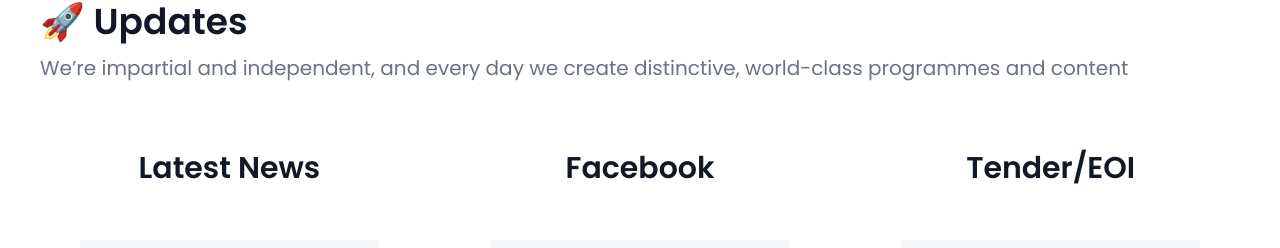
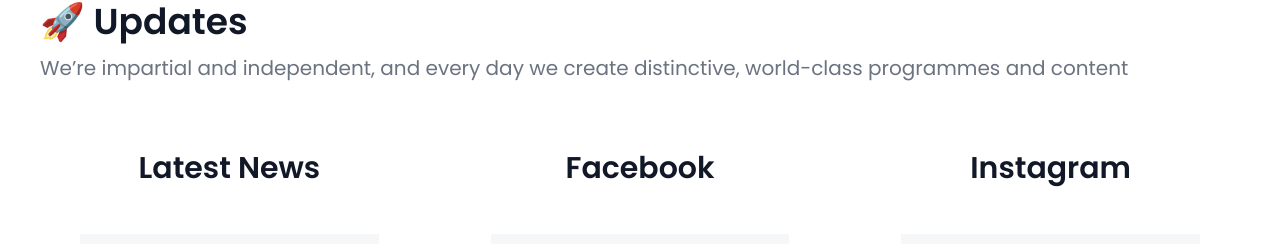
Before and after one commit to PrashanthKumar0/Uttarakhand-Doon-silk-Frontend, a Next.js app: page / in a window 1280 px wide. Shown: the part 4187-4435 px from the top of the page. Built offline with nearby package versions, Linux system fonts and the light colour scheme; no server answers; what react-hooks-global-state would draw is missing.

Commit message:
Added Instagram Embeding

```diff
--- a/src/app/about/PageAbout.jsx
+++ b/src/app/about/PageAbout.jsx
@@ -16,6 +16,8 @@ import HeaderTitle from './HeaderTitle';
 //import SectionVideo from "./SectionVideos"
 import Crousal from "../Crousal/page";
 import { PageHome } from "../page";
+
+
 
 const PageAbout = ({ }) => {
 
@@ -63,8 +65,13 @@ const PageAbout = ({ }) => {
         </div>
 
         <SectionStatistic />
+
+        <div className="flex">
+          <iframe class="m-auto w-[300px] md:w-[600px] h-[600px] instagram-media instagram-media-rendered" id="instagram-embed-1" src="https://www.instagram.com/doon.silk/embed/?cr=1&amp;v=12&amp;wp=540&amp;rd=https%3A%2F%2Fwww.instaembedcode.com&amp;rp=%2F#%7B%22ci%22%3A1%2C%22os%22%3A18995.20000000298%2C%22ls%22%3A8454.89999999106%2C%22le%22%3A8923.5%7D" allowtransparency="true" allowfullscreen="true" frameborder="0" data-instgrm-payload-id="instagram-media-payload-1" scrolling="no" />
+        </div>
+
         <div style={{ display: 'flex', alignItems: 'center', justifyContent: 'center' }}>
-          <iframe src="https://www.google.com/maps/embed?pb=!1m18!1m12!1m3!1d3443.527405645236!2d77.96277967556495!3d30.33595767477822!2m3!1f0!2f0!3f0!3m2!1i1024!2i768!4f13.1!3m3!1m2!1s0x39092b5ca23b57c3%3A0x22913355728bbfce!2sDOON%20SILK!5e0!3m2!1sen!2sin!4v1699033595448!5m2!1sen!2sin" width="600" height="450" style={{border:'0px'}} allowfullscreen="" loading="lazy" referrerpolicy="no-referrer-when-downgrade"></iframe>
+          <iframe src="https://www.google.com/maps/embed?pb=!1m18!1m12!1m3!1d3443.527405645236!2d77.96277967556495!3d30.33595767477822!2m3!1f0!2f0!3f0!3m2!1i1024!2i768!4f13.1!3m3!1m2!1s0x39092b5ca23b57c3%3A0x22913355728bbfce!2sDOON%20SILK!5e0!3m2!1sen!2sin!4v1699033595448!5m2!1sen!2sin" width="600" height="450" style={{ border: '0px' }} allowfullscreen="" loading="lazy" referrerpolicy="no-referrer-when-downgrade"></iframe>
         </div>
 
         {/* <SectionPromo3 /> */}
--- a/src/app/about/SectionStatistic.jsx
+++ b/src/app/about/SectionStatistic.jsx
@@ -69,7 +69,7 @@ const SectionStatistic = ({ className = "" }) => {
 
         <div className="text-center">
           <h3 className="text-2xl font-semibold leading-none p-3 text-neutral-900 md:text-3xl dark:text-neutral-200">
-         Facebook
+            <a href="Facebook" className="cursor-pointer">Facebook</a>
           </h3>
           <div className="marquee-wrapper">
             <div className="container">
@@ -98,7 +98,7 @@ const SectionStatistic = ({ className = "" }) => {
 
         <div className="text-center">
           <h3 className="text-2xl font-semibold leading-none p-3 text-neutral-900 md:text-3xl dark:text-neutral-200">
-         Tender/EOI
+            <a href="https://instagram.com/doon.silk?igshid=b3Q2MTFyM2ExZ2tk" className="cursor-pointer">Instagram</a>
           </h3>
           <div className="marquee-wrapper">
             <div className="container">
```
Also changed, not shown: 1 other file (tests, documents, lock files or other folders). Lines whose indentation alone changed are shown as unchanged.
